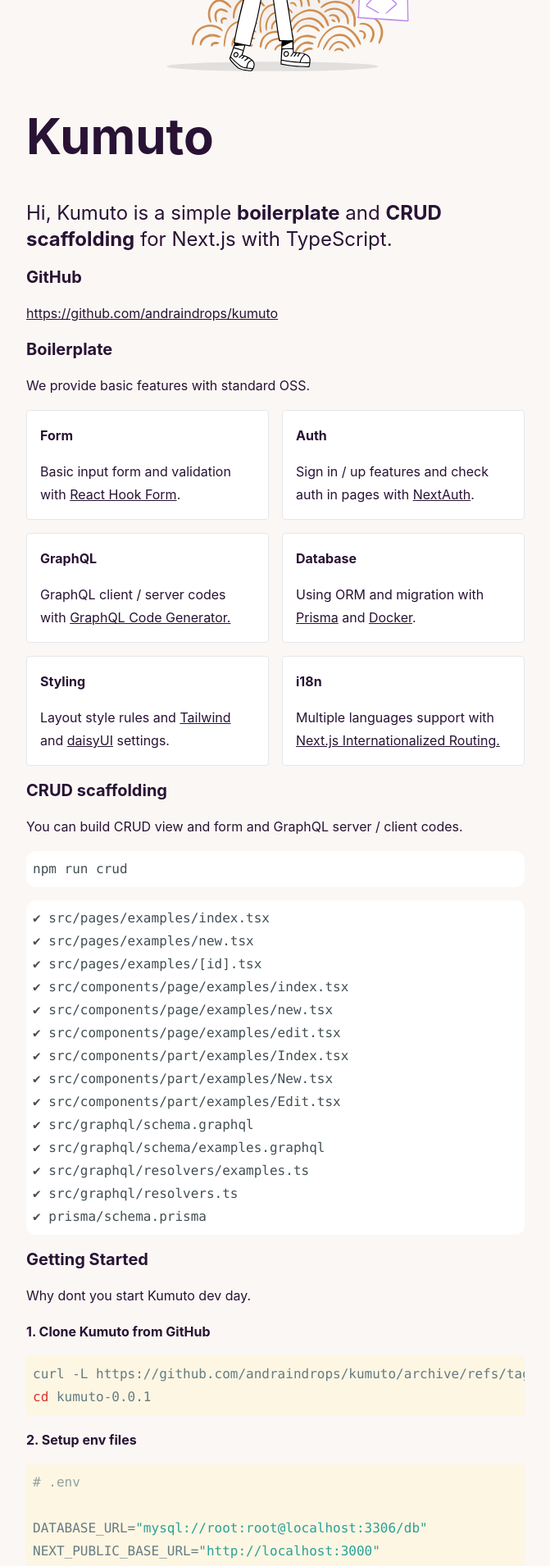
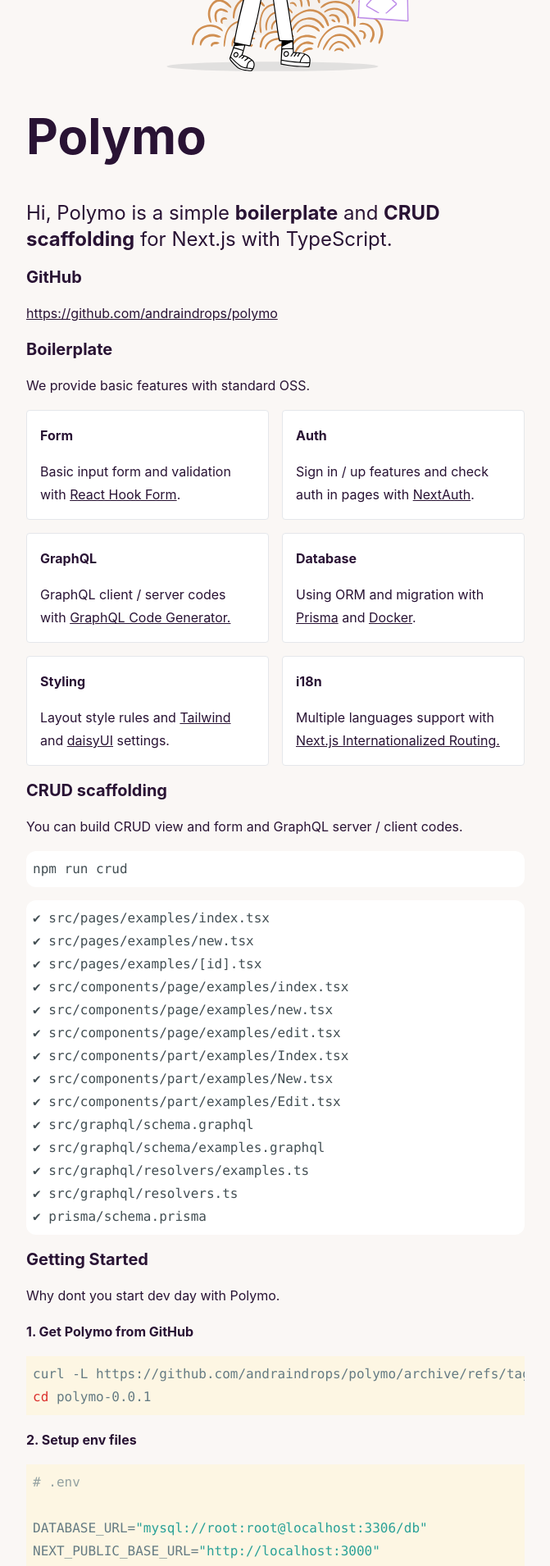
Before and after one commit to mikeda/polymo, a Next.js app: page / in a window 1280 px wide. Shown: the part 360-2270 px from the top of the page at 82% size, without its empty margins (304-975 px from the left). Built offline with nearby package versions, Linux system fonts and the light colour scheme; no server answers.

Commit message:
Change product name

```diff
--- a/package.json
+++ b/package.json
@@ -1,5 +1,5 @@
 {
-  "name": "kumuto",
+  "name": "Polymo",
   "version": "0.0.1",
   "private": true,
   "scripts": {
--- a/src/components/part/shared/Footer.tsx
+++ b/src/components/part/shared/Footer.tsx
@@ -10,18 +10,18 @@
       <div className="mx-auto flex max-w-screen-sm justify-center p-4">
         <Stack>
           <div className="flex justify-center gap-6">
-            <Link href="https://github.com/andraindrops/kumuto">
+            <Link href="https://github.com/andraindrops/polymo">
               <a>
                 <FaGithub size="2em" />
               </a>
             </Link>
-            <Link href="https://twitter.com/kumuto_dev">
+            <Link href="https://twitter.com/polymo_dev">
               <a>
                 <FaTwitter size="2em" />
               </a>
             </Link>
           </div>
-          <div>&copy; Kumuto 2022 All Rights Reserved.</div>
+          <div>&copy; Polymo 2022 All Rights Reserved.</div>
         </Stack>
       </div>
     </div>
--- a/src/components/part/shared/Header.tsx
+++ b/src/components/part/shared/Header.tsx
@@ -17,7 +17,7 @@
     <div className="bg-base-200">
       <div className="mx-auto flex max-w-screen-sm justify-between p-4">
         <div className="text-2xl font-bold">
-          <Link href="/">Kumuto</Link>
+          <Link href="/">Polymo</Link>
         </div>
         <div>Hi, {session != null ? <Link href="/profiles/edit">{session.user?.name}</Link> : <Link href="/auth/signin">{t.part.auth.signIn.action}</Link>}</div>
       </div>
--- a/src/pages/index.tsx
+++ b/src/pages/index.tsx
@@ -29,8 +29,8 @@
 `;
 
 const tutorialCode1 = `
-curl -L https://github.com/andraindrops/kumuto/archive/refs/tags/0.0.1.tar.gz | tar xvf -
-cd kumuto-0.0.1
+curl -L https://github.com/andraindrops/polymo/archive/refs/tags/0.0.1.tar.gz | tar xvf -
+cd polymo-0.0.1
 `;
 
 const tutorialCode2 = `
@@ -110,16 +110,16 @@
     <Layout>
       <Stack className="py-32">
         <img src="/index/kv.svg" alt="kv" className="mx-auto max-h-60" />
-        <h1 className="mt-8 text-6xl font-bold">Kumuto</h1>
+        <h1 className="mt-8 text-6xl font-bold">Polymo</h1>
         <Stack className="mt-8">
           <h2 className="text-2xl">
-            Hi, Kumuto is a simple <span className="font-bold">boilerplate</span> and <span className="font-bold">CRUD scaffolding</span> for Next.js with TypeScript.
+            Hi, Polymo is a simple <span className="font-bold">boilerplate</span> and <span className="font-bold">CRUD scaffolding</span> for Next.js with TypeScript.
           </h2>
           <Stack>
             <Stack>
               <Stack className="gap-2">
                 <h3 className="text-xl font-bold">GitHub</h3>
-                <Link href="https://github.com/andraindrops/kumuto">https://github.com/andraindrops/kumuto</Link>
+                <Link href="https://github.com/andraindrops/polymo">https://github.com/andraindrops/polymo</Link>
               </Stack>
               <Stack className="gap-2">
                 <h3 className="text-xl font-bold">Boilerplate</h3>
@@ -193,11 +193,11 @@
             <Stack>
               <Stack className="gap-2">
                 <h3 className="text-xl font-bold">Getting Started</h3>
-                <p>Why dont you start Kumuto dev day.</p>
+                <p>Why dont you start dev day with Polymo.</p>
               </Stack>
               <Stack>
                 <Tutorial
-                  title="1. Clone Kumuto from GitHub"
+                  title="1. Get Polymo from GitHub"
                   description={
                     <>
                       <SyntaxHighlighter style={solarizedLight} language="bash">
@@ -317,7 +317,7 @@
               <Stack className="gap-2">
                 <h3 className="text-xl font-bold">Support</h3>
                 <p>
-                  We can help you, Please contact <Link href="https://github.com/andraindrops/kumuto">GitHub</Link> or <Link href="https://twitter.com/kumuto_dev">Twitter</Link>.
+                  We can help you, Please contact <Link href="https://github.com/andraindrops/polymo">GitHub</Link> or <Link href="https://twitter.com/polymo_dev">Twitter</Link>.
                 </p>
               </Stack>
             </Stack>
```
Also changed, not shown: 2 other files (tests, documents, lock files or other folders).
